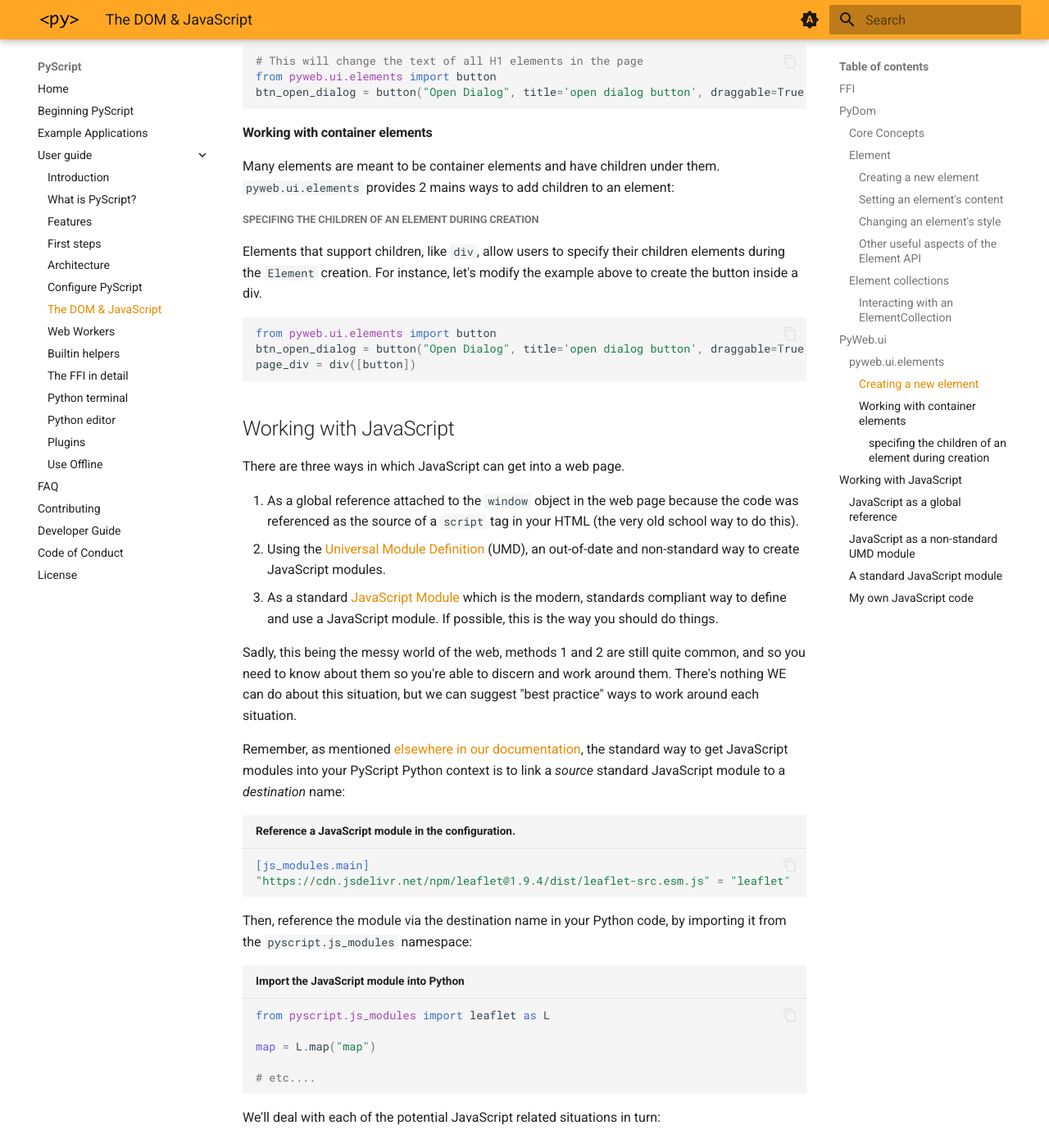
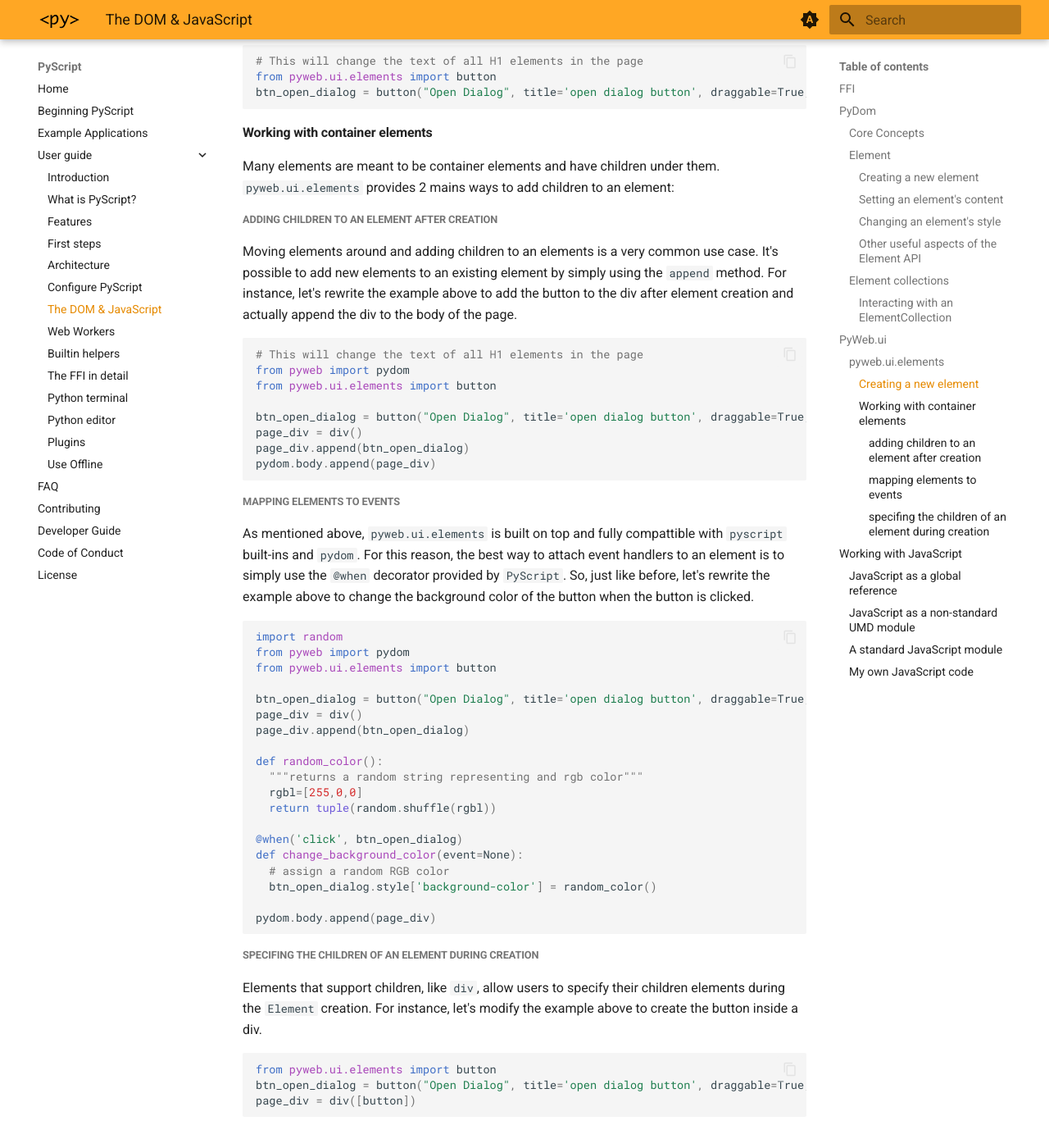
Before and after one commit to pyscript/docs, an MkDocs documentation site: the page built from docs/user-guide/dom.md, in a window 1280 px wide and 1400 px high, scrolled down 6021 px. Shown: the whole window at 82% size. Built offline with MkDocs 1.6.1 and Material for MkDocs 9.7.7, drawn with Linux system fonts in a browser that asks for light colours; the version menu is left out.

Commit message:
more children manipulation and element event management

````diff
--- a/docs/user-guide/dom.md
+++ b/docs/user-guide/dom.md
@@ -316,6 +316,55 @@ btn_open_dialog = button("Open Dialog", title='open dialog button', draggable=Tr
 Many elements are meant to be container elements and have children under them.
 `pyweb.ui.elements` provides 2 mains ways to add children to an element:
 
+##### adding children to an element after creation
+
+Moving elements around and adding children to an elements is a very common use case.
+It's possible to add new elements to an existing element by simply using the
+`append` method. For instance, let's rewrite the example above to add the button to
+the div after element creation and actually append the div to the body of the page.
+
+```python
+# This will change the text of all H1 elements in the page
+from pyweb import pydom
+from pyweb.ui.elements import button
+
+btn_open_dialog = button("Open Dialog", title='open dialog button', draggable=True, style={margin: '5px'})
+page_div = div()
+page_div.append(btn_open_dialog)
+pydom.body.append(page_div)
+```
+
+##### mapping elements to events
+
+As mentioned above, `pyweb.ui.elements` is built on top and fully compattible
+with `pyscript` built-ins and `pydom`. For this reason, the best way to
+attach event handlers to an element is to simply use the `@when` decorator
+provided by `PyScript`. So, just like before, let's rewrite the example above
+to change the background color of the button when the button is clicked.
+
+
+```python
+import random
+from pyweb import pydom
+from pyweb.ui.elements import button
+
+btn_open_dialog = button("Open Dialog", title='open dialog button', draggable=True, style={margin: '5px'})
+page_div = div()
+page_div.append(btn_open_dialog)
+
+def random_color():
+  """returns a random string representing and rgb color"""
+  rgbl=[255,0,0]
+  return tuple(random.shuffle(rgbl))
+
+@when('click', btn_open_dialog)
+def change_background_color(event=None):
+  # assign a random RGB color
+  btn_open_dialog.style['background-color'] = random_color()
+
+pydom.body.append(page_div)
+```
+
 
 ##### specifing the children of an element during creation
 
````
